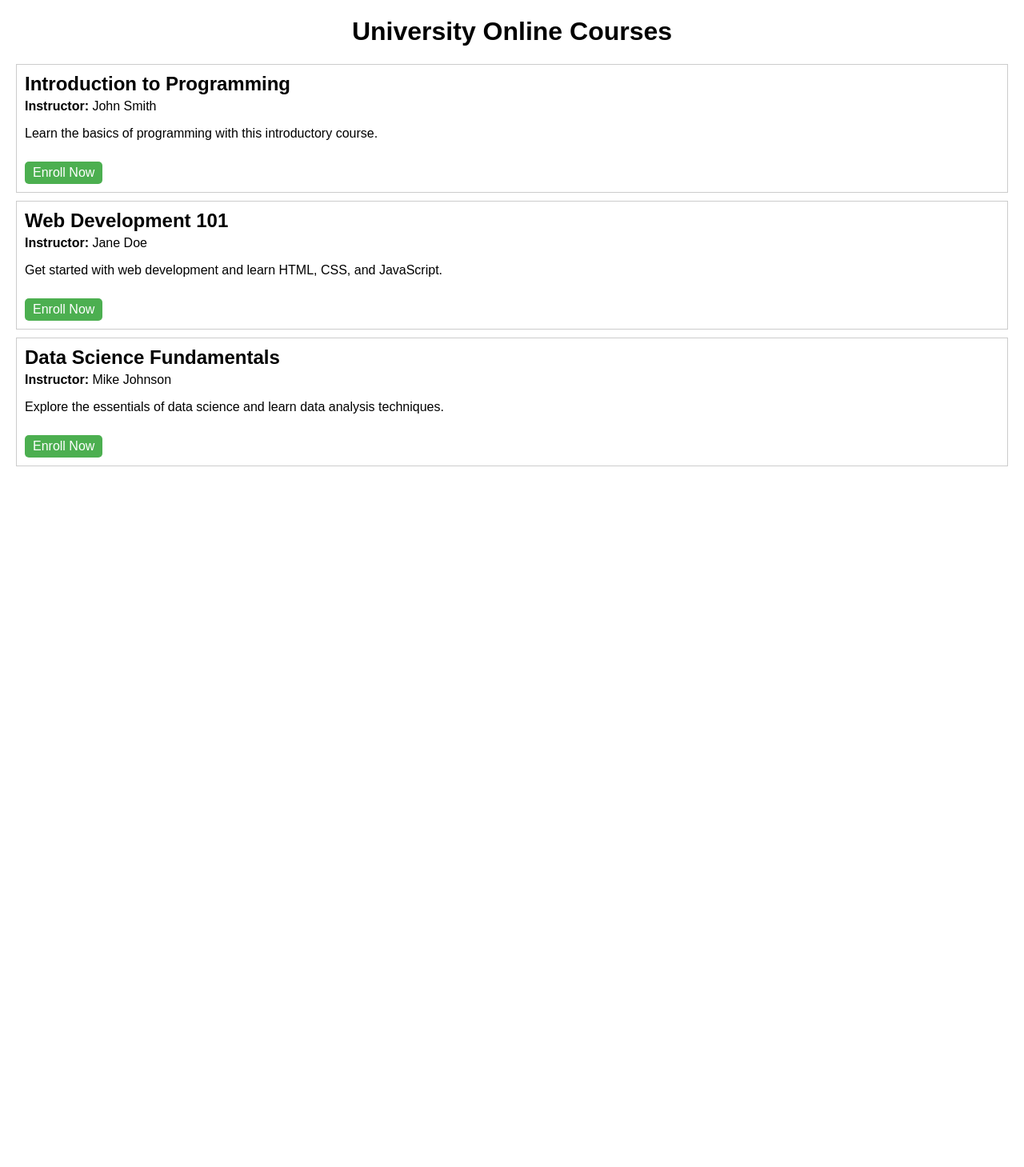
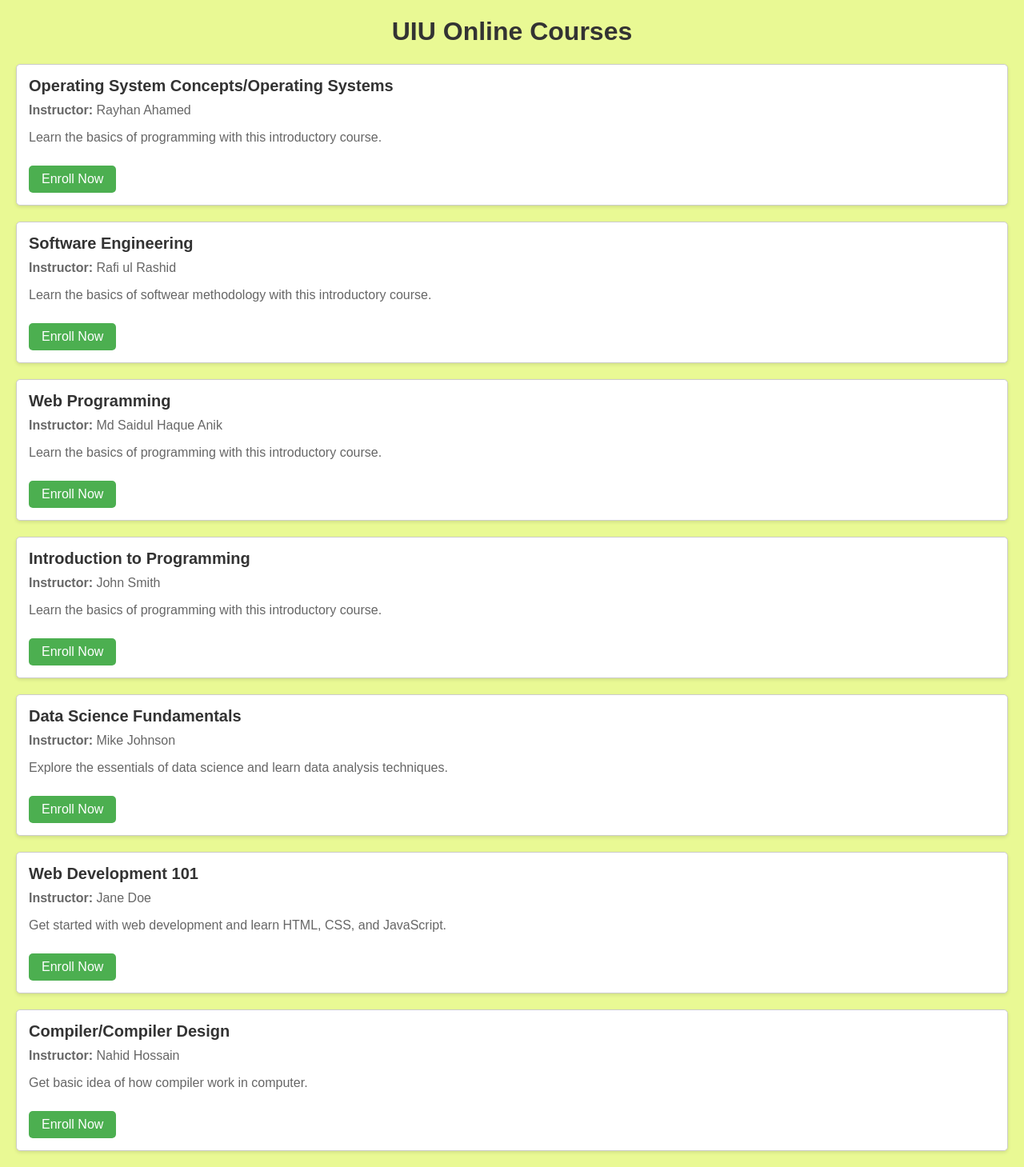
Before and after one commit to Mhasan431/UIU_StudentSphere, a PHP site: page /course.php in a window 1280 px wide. Shown: the whole page at 80% size. Before the commit the page ends 583 px from the top, so only its background shows below. Run offline with PHP 8.4, Linux system fonts and the light colour scheme.

Commit message:
course.php
"we can enroll online course"

```diff
--- a/course.php
+++ b/course.php
@@ -1,66 +1,109 @@
 <!DOCTYPE html>
 <html>
 <head>
-    <title>University Online Courses</title>
+    <title>UIU Online Courses</title>
     <style>
         body {
             font-family: Arial, sans-serif;
             margin: 20px;
+            background-color:#E9F994;
         }
 
         h1 {
             text-align: center;
+            color: #333;
         }
 
         .course {
             border: 1px solid #ccc;
-            padding: 10px;
-            margin-bottom: 10px;
+            background-color: #fff;
+            padding: 15px;
+            border-radius: 5px;
+            margin-bottom: 20px;
+            box-shadow: 0 2px 4px rgba(0, 0, 0, 0.1);
         }
 
         .course h2 {
             margin: 0;
+            font-size: 20px;
+            color: #333;
         }
 
         .course p {
-            margin-top: 5px;
+            margin-top: 10px;
+            color: #666;
         }
 
         .course a {
             display: inline-block;
             margin-top: 10px;
-            padding: 5px 10px;
+            padding: 8px 16px;
             background-color: #4CAF50;
             color: white;
             text-decoration: none;
             border-radius: 5px;
+            transition: background-color 0.3s ease;
+        }
+
+        .course a:hover {
+            background-color: #45a049;
         }
     </style>
 </head>
 <body>
-    <h1>University Online Courses</h1>
+    <h1>UIU Online Courses</h1>
 
     <?php
     // Array containing course data (dummy data)
     $courses = array(
+        array(
+            'title' => 'Operating System Concepts/Operating Systems',
+            'instructor' => 'Rayhan Ahamed',
+            'description' => 'Learn the basics of programming with this introductory course.',
+            'link' => 'https://www.youtube.com/watch?v=479fFX0CZ-Y&list=PL3_ATDyQLqPiuxm-GjBI8lXFp9M19v-lD'
+        ),
+        array(
+            'title' => 'Software Engineering',
+            'instructor' => 'Rafi ul Rashid',
+            'description' => 'Learn the basics of softwear methodology with this introductory course.',
+            'link' => 'https://www.youtube.com/watch?v=c1amLpllQSE&list=PL3_ATDyQLqPgepsuDv5zQX97CTQWu5_Rr'
+        ),
+        array(
+            'title' => 'Web Programming',
+            'instructor' => 'Md Saidul Haque Anik',
+            'description' => 'Learn the basics of programming with this introductory course.',
+            'link' => 'https://www.youtube.com/watch?v=UdHRHLvn4g4'
+        ),
         array(
             'title' => 'Introduction to Programming',
             'instructor' => 'John Smith',
             'description' => 'Learn the basics of programming with this introductory course.',
             'link' => 'https://example.com/courses/intro-to-programming'
         ),
+
+        array(
+            'title' => 'Data Science Fundamentals',
+            'instructor' => 'Mike Johnson',
+            'description' => 'Explore the essentials of data science and learn data analysis techniques.',
+            'link' => 'https://example.com/courses/data-science-fundamentals'
+        ),
+
         array(
             'title' => 'Web Development 101',
             'instructor' => 'Jane Doe',
             'description' => 'Get started with web development and learn HTML, CSS, and JavaScript.',
             'link' => 'https://example.com/courses/web-development-101'
         ),
+
+
         array(
-            'title' => 'Data Science Fundamentals',
-            'instructor' => 'Mike Johnson',
-            'description' => 'Explore the essentials of data science and learn data analysis techniques.',
-            'link' => 'https://example.com/courses/data-science-fundamentals'
-        )
+            'title' => ' Compiler/Compiler Design',
+            'instructor' => 'Nahid Hossain',
+            'description' => 'Get basic idea of how compiler work in computer.',
+            'link' => 'https://www.youtube.com/watch?v=OrNSY64eAOo&list=PL3_ATDyQLqPidPjIs1Zh9opdanOP3mgKQ'
+        ),
+
+
     );
 
     // Loop through the courses array and display course information
```
